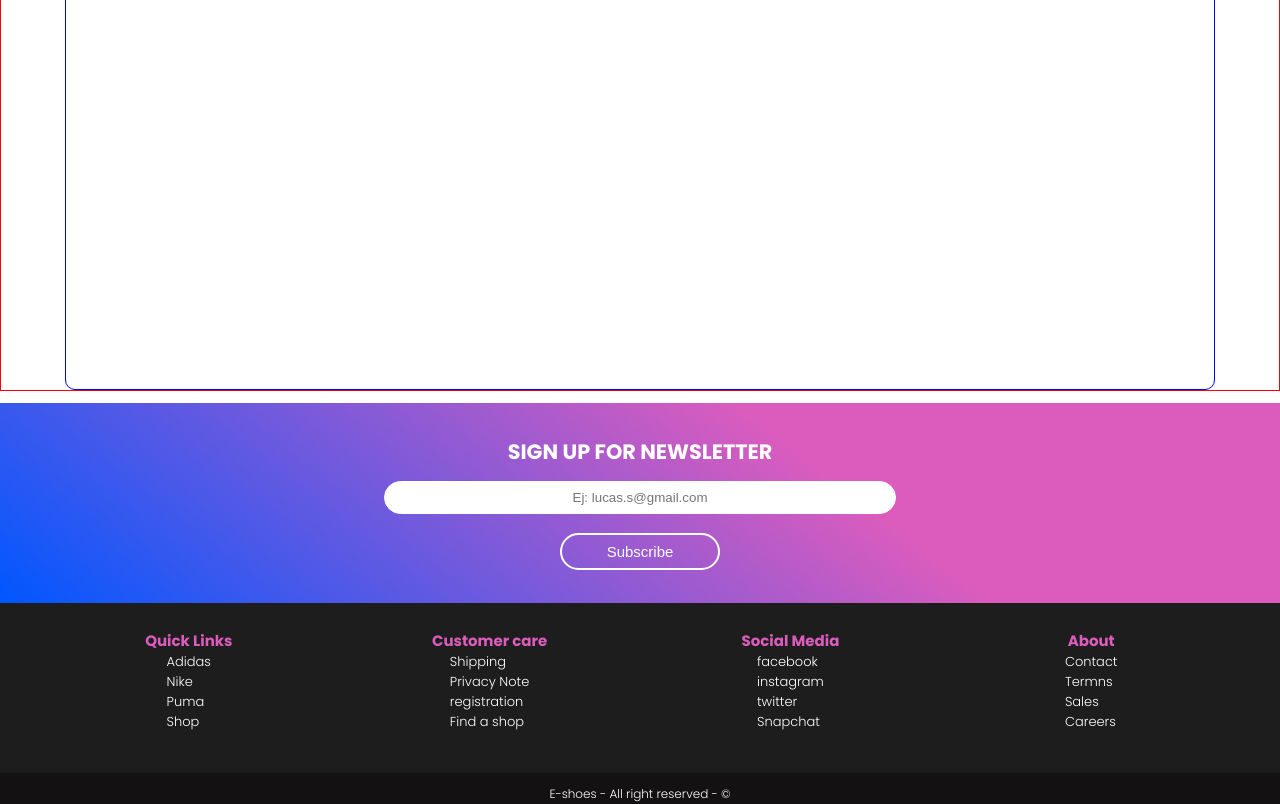
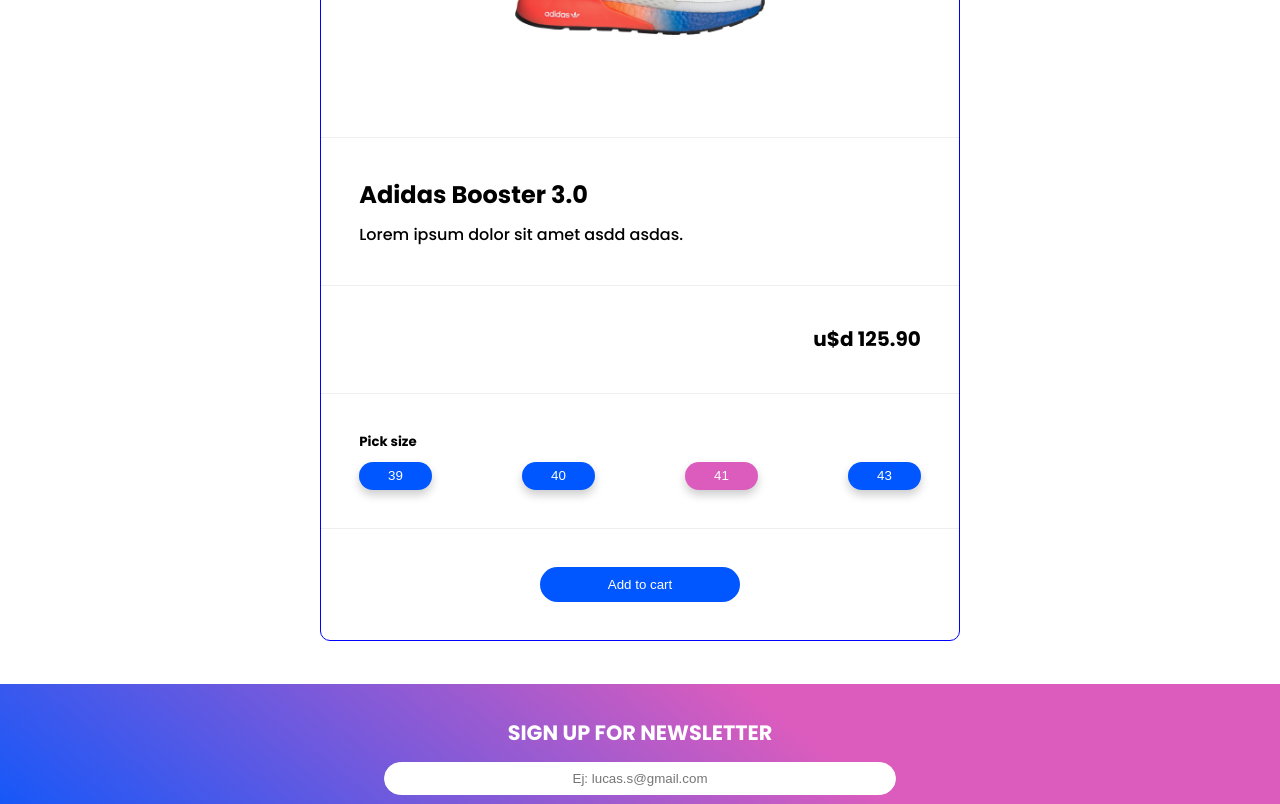
Before and after one commit to lucassingh/coder-shop, a React (Create React App) app: page /product-detail in a window 1280 px wide. Shown: the part 380-1184 px from the top of the page. Built offline with nearby package versions, Linux system fonts and the light colour scheme; the HTML template or start-up script is replaced by a standard one.

Commit message:
detail product card

```diff
--- a/src/components/products/product-detail/ProductDetail.jsx
+++ b/src/components/products/product-detail/ProductDetail.jsx
@@ -10,11 +10,31 @@
             <div className="product-detail-container">
                 <div className="product-detail-wraper">
                     <div className="product-detail-container-img">
-
+                        <img src="assets/adidas.png" alt="adidas-running"/>
+                    </div>
+                    <div className="product-detail-info">
+                        <h2>Adidas Booster 3.0</h2>
+                        <p className="product-detail-text">
+                            Lorem ipsum dolor sit amet asdd asdas.
+                        </p>
+                    </div>
+                    <div className="product-detail-price">
+                        <p>u$d 125.90</p>
+                    </div>
+                    <div className="product-detail-actions">
+                        <h5>Pick size</h5>
+                        <div className="product-detail-sizes">
+                            <button>39</button>
+                            <button>40</button>
+                            <button className="active">41</button>
+                            <button>43</button>
+                        </div>
+                    </div>
+                    <div className="product-detail-button">
+                        <button>Add to cart</button>
                     </div>
                 </div>
             </div>
-
         </>
     );
 }
--- a/src/scss/_product-detail.scss
+++ b/src/scss/_product-detail.scss
@@ -1,7 +1,6 @@
 .product-detail-container {
     width: 100%;
-    height: 600px;
-    border: 1px solid red;
+    height: auto;
     display: flex;
     justify-content: center;
 }
@@ -13,3 +12,106 @@
     display: flex;
     flex-direction: column;
 }
+
+.product-detail-container-img {
+    display: flex;
+    justify-content: center;
+    align-items: center;
+    margin: 16%;
+}
+
+.product-detail-container-img img {
+    width: 250px;
+}
+
+.product-detail-info {
+    border-top: 1px solid #eee;
+    padding: 6% 6% 6% 6%;
+
+    .product-detail-text {
+        margin-top: 10px;
+    }
+}
+
+.product-detail-price {
+    padding: 6% 6% 6% 6%;
+    display: flex;
+    justify-content: flex-end;
+    border-bottom: 1px solid #eee;
+    border-top: 1px solid #eee;
+}
+
+.product-detail-price p {
+    font-size: 20px;
+    font-weight: 600;
+}
+
+.product-detail-actions {
+    padding: 6% 6% 6% 6%;
+}
+
+.product-detail-actions h5 {
+    margin-bottom: 10px;
+}
+
+.product-detail-sizes {
+    display: flex;
+    justify-content: space-between;
+    transition: all 0.75s ease-out;
+}
+
+.product-detail-sizes button{
+    padding: 0.4rem 1.8rem;
+    background: #0057ff;
+    border: none;
+    box-shadow: 0px 5px 10px rgba(0,0,0,0.2);
+    border-radius: 30px;
+    cursor: pointer;
+    color: #fff;
+}
+
+.product-detail-sizes button:hover {
+    background: #dc5cbd;
+}
+
+button.active {
+    background: #dc5cbd;
+    color: #fff;
+}
+
+.product-detail-button {
+    padding: 6% 6% 6% 6%;
+    border-top: 1px solid #eee;
+    display: flex;
+    justify-content: center;
+    align-items: center;
+}
+
+.product-detail-button button {
+    width: 200px;
+    outline: none;
+    background: #0057ff;
+    color:  #fff;
+    border-radius: 50px;
+    border: none;
+    padding: 0;
+    height: 35px;
+}
+
+.product-detail-button button:hover {
+    background: #dc5cbd;
+    cursor: pointer;
+}
+
+@media screen and (min-width: 768px) {
+    .product-detail-wraper {
+        width: 50%;
+        margin: 10px 30px 30px 30px;
+    }
+}
+
+@media screen and (min-width: 1400px) {
+    .product-detail-wraper {
+        width: 20%;
+    }
+}
```
Also changed, not shown: 1 other file (tests, documents, lock files or other folders).
